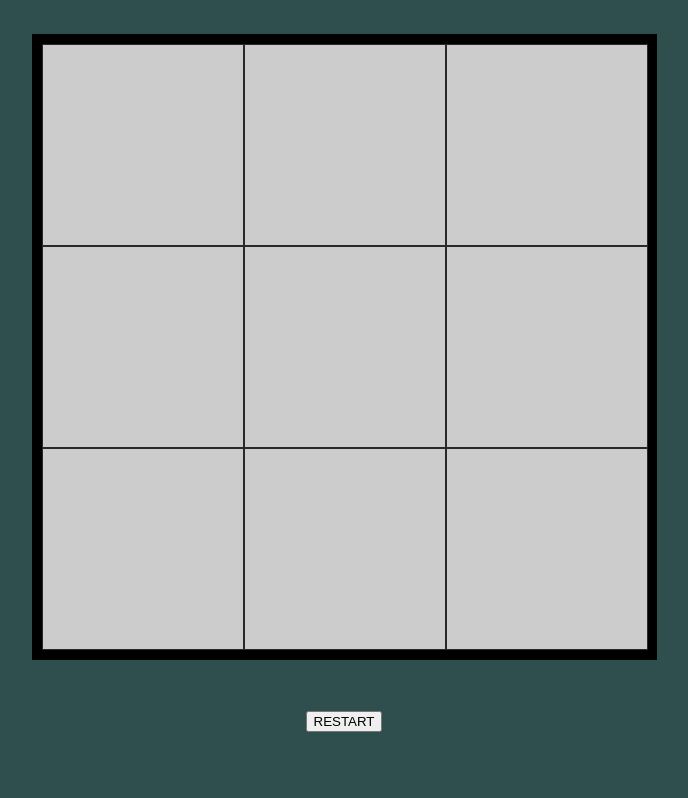
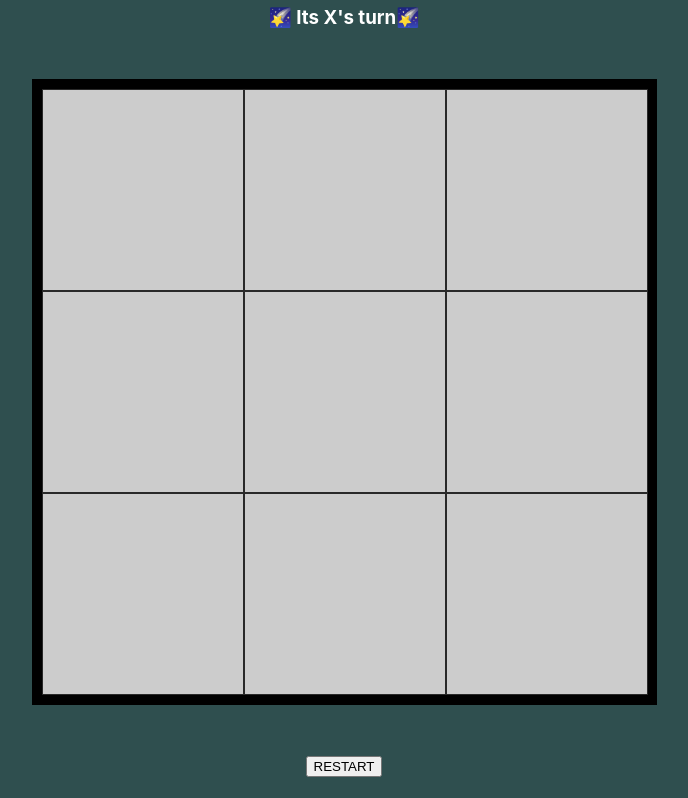
Before and after one commit to adastorm/CMPT304_Assignment_2, a plain HTML site: page index.html in a window 1280 px wide. Shown: the part 76-874 px from the top of the page, without its empty margins (296-984 px from the left). Before the commit the page ends 830 px from the top, so only its background shows below. Drawn offline with Linux system fonts and the light colour scheme.

Commit message:
FInished Game

```diff
--- a/index.html
+++ b/index.html
@@ -11,7 +11,7 @@
         <!--Header Of the Page-->
         <h1>Tic-Tac-Toe &#128190;</h1>
 
-
+        <h3 id="turn"></h3>
 
         <div class = "game_board">
             <div class="tile" id="tile1">1</div>
--- a/logic.js
+++ b/logic.js
@@ -46,10 +46,11 @@ function takeTurn(tile) {
         if (gameState[tile] == "") {
             gameState[tile] = currentPlayer;
         }
-        updateBoard();
+
         checkForWin();
         if (currentPlayer == "X") currentPlayer = "O";
         else currentPlayer = "X";
+                updateBoard();
     }
 }
 
@@ -131,6 +132,7 @@ function resetGame() {
     gameOver = false;
     document.getElementById("winText").innerText = "";
     updateBoard();
+    currentPlayer = "X";
 }
 
 
@@ -141,6 +143,8 @@ Change Boared
 }
 */
 function updateBoard() {
+    document.getElementById("turn").innerText =
+      "🌠 Its " + currentPlayer + "'s turn🌠";
     for (let index = 0; index < gameState.length; index++) {
         document.getElementById("tile" + (index + 1)).innerHTML = gameState[index];
     }
--- a/style.css
+++ b/style.css
@@ -5,9 +5,8 @@ body{
     text-align: center;
 }
 
-h1{
+h1, h3{
     color: white ;
-
 }
 
 table{
```
